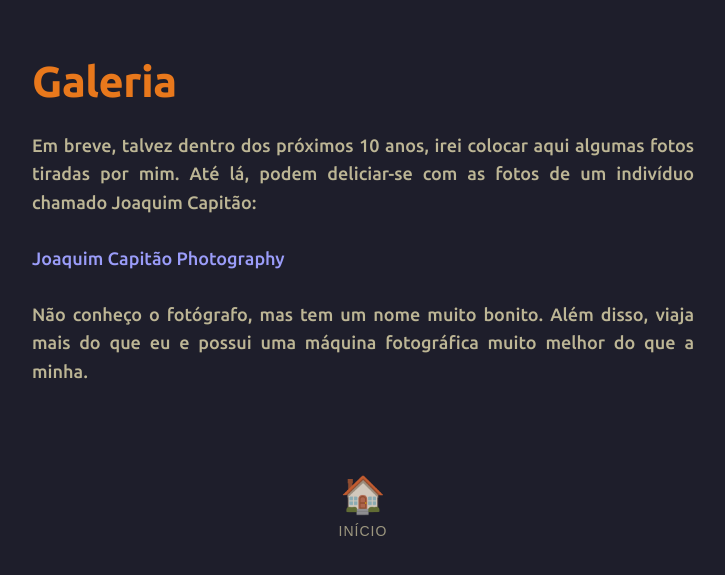
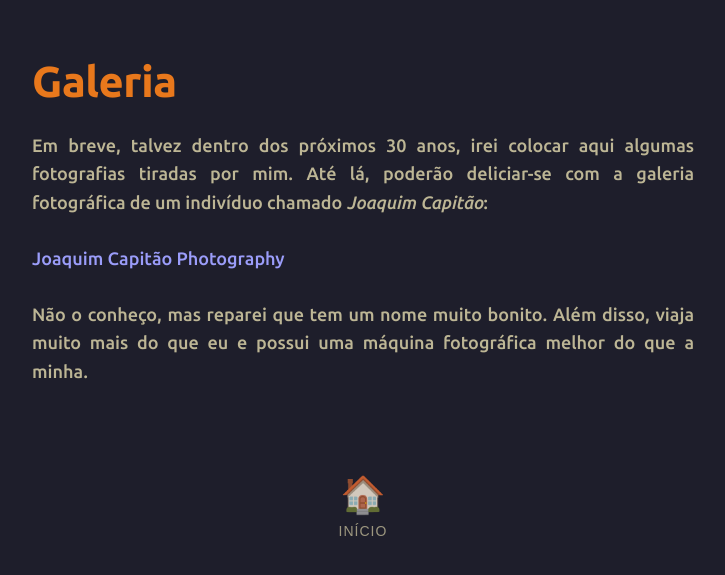
Before and after one commit to joaquim-capitao/joaquim-capitao.github.io, a Jekyll site: the page built from galeria.md, in a window 1280 px wide. Shown: the top 575 px of the page, without its empty margins (277-1002 px from the left). Built offline with Jekyll 4.4.1, drawn with Linux system fonts in a browser that asks for light colours; our own code applies the rules of GitHub Pages for plain Markdown files.

Commit message:
Update galeria.md

```diff
--- a/galeria.md
+++ b/galeria.md
@@ -1,7 +1,7 @@
 # Galeria
 
-Em breve, talvez dentro dos próximos 10 anos, irei colocar aqui algumas fotos tiradas por mim. Até lá, podem deliciar-se com as fotos de um indivíduo chamado Joaquim Capitão:
+Em breve, talvez dentro dos próximos 30 anos, irei colocar aqui algumas fotografias tiradas por mim. Até lá, poderão deliciar-se com a galeria fotográfica de um indivíduo chamado *Joaquim Capitão*:
 
 [Joaquim Capitão Photography](https://www.jcapitaophotos.eu/)
 
-Não conheço o fotógrafo, mas tem um nome muito bonito. Além disso, viaja mais do que eu e possui uma máquina fotográfica muito melhor do que a minha.
+Não o conheço, mas reparei que tem um nome muito bonito. Além disso, viaja muito mais do que eu e possui uma máquina fotográfica melhor do que a minha.
```
